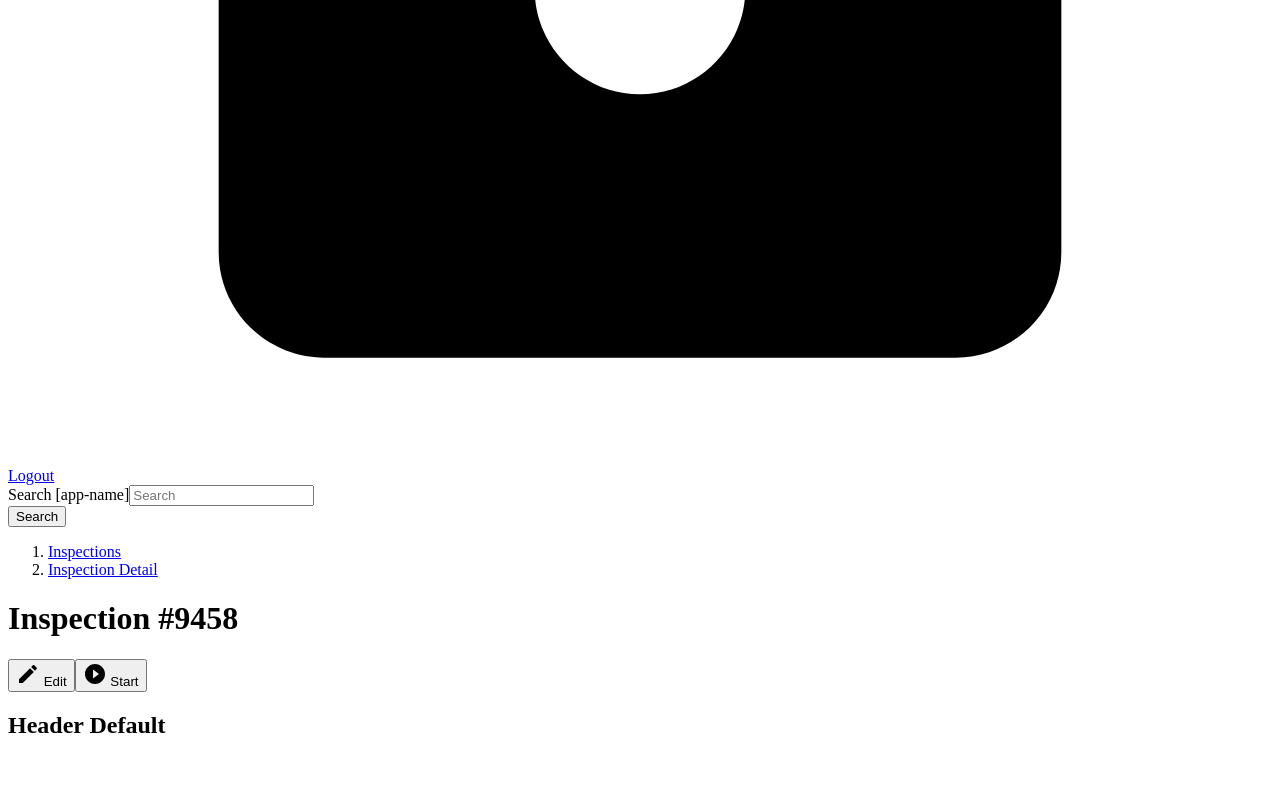
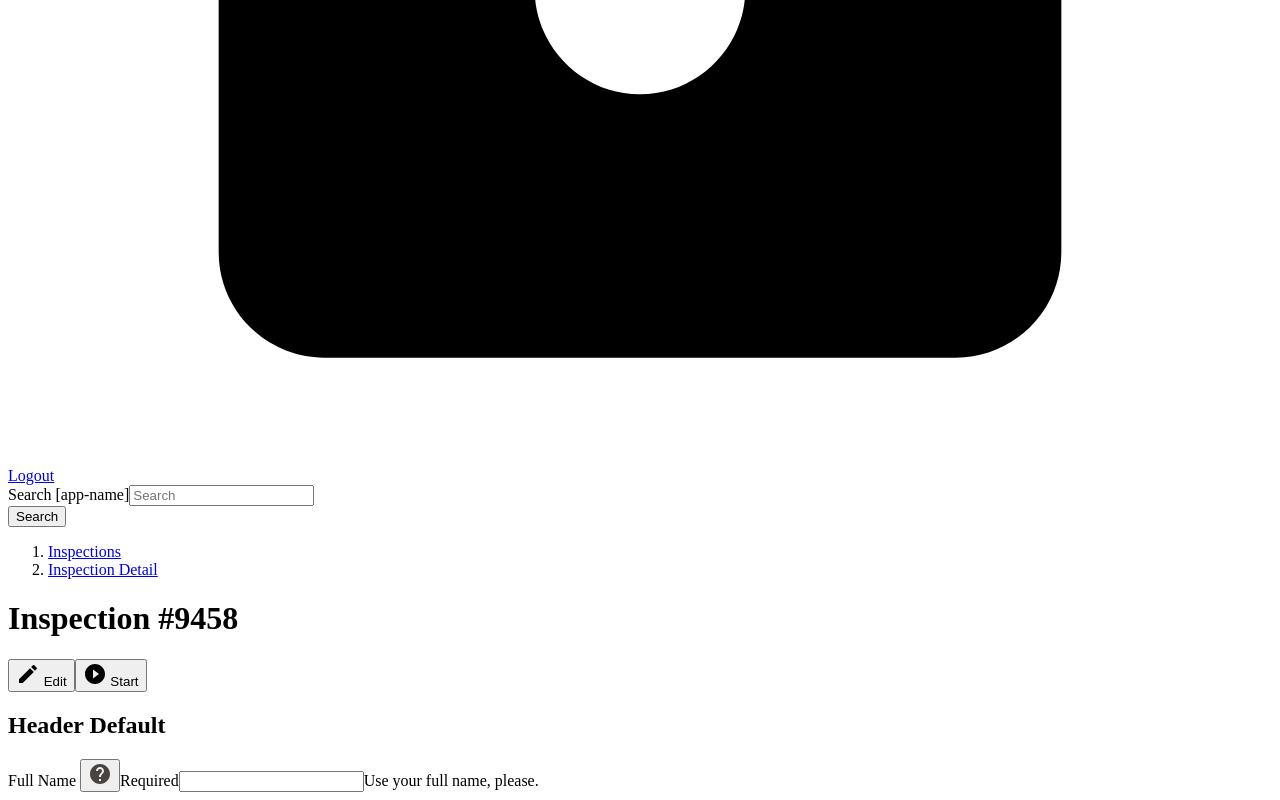
Before and after one commit to USDA-FSA/proto, a Vue app: page /proto/web in a window 1280 px wide. Shown: the part 2511-3311 px from the top of the page. Before the commit the page ends 3270 px from the top, so only its background shows below. Built offline with nearby package versions, Linux system fonts and the light colour scheme.

Commit message:
updated codebase with fsa-style 2.7.2 [appends #29]

```diff
--- a/package.json
+++ b/package.json
@@ -8,7 +8,7 @@
     "deploy": "gh-pages -d dist"
   },
   "dependencies": {
-    "fsa-style": "^2.6.1",
+    "fsa-style": "^2.7.2",
     "uuid": "^8.3.2",
     "vue": "^3.0.5",
     "vue-router": "^4.0.11",
--- a/src/views/web/Web.vue
+++ b/src/views/web/Web.vue
@@ -73,6 +73,34 @@
           <span class="fsa-m-t--l">{{searchResults}}</span>
         </div>
       </div>
+      <div class="fsa-section">
+        <div class="fsa-section__bd">
+          <field
+            :ID="nameFieldId"
+            EXTRA_CLASSES=""
+            LABEL="Full Name"
+            INPUT_VALUE=""
+            INPUT_TYPE="text"
+            REQUIRED="true"
+            ARIA_REQUIRED="true"
+            BEHAVIOR=""
+            :ARIA_DESCRIBEDBY="nameFieldId + '__help'"
+            HELP_MESSAGE="Use your full name, please."
+            ERROR_MESSAGE="Hey, you forgot your name, Buddy!"
+            HAS_ERROR="false"
+            USE_POPOVER="true"
+            POPOVER_TYPE="help"
+            POPOVER_CLASSES="fsa-popover--tr fsa-popover--size-small"
+            :POPOVER_ID="nameFieldId+'-help-popover'"
+            POPOVER_HEADER="Full Name Help"
+            ref="nameField"
+          >
+            <div :id="nameFieldId + '-popup-body'">
+              <p><strong>Note:</strong> Please provide your full legal given name, a it is written on your birth certificate.</p>
+            </div>
+          </field>
+        </div>
+      </div>
     </main>
   </div>
 </template>
@@ -80,12 +108,16 @@
 <script>
 import { ref, defineAsyncComponent, onMounted, computed } from "vue";
 import { useStore } from "vuex";
+import { v4 as uuidv4 } from 'uuid';
 
 import globalNav from "@/components/global-nav/global-nav.vue";
 
+import field from '@/components/field/field.vue';
+
 export default {
   components: {
-    globalNav
+    globalNav,
+    field
   },
 
   setup(props) {
@@ -103,6 +135,8 @@ export default {
       searchResults.value = obj.phrase;
     };
 
+    const nameFieldId = ref(uuidv4());
+
     onMounted(() => {
       store.dispatch("web/setNavigation");
     });
@@ -112,7 +146,8 @@ export default {
       navigationData,
       scopedSearcCategories,
       submitSearch,
-      searchResults
+      searchResults,
+      nameFieldId
     };
   }
 };
```
